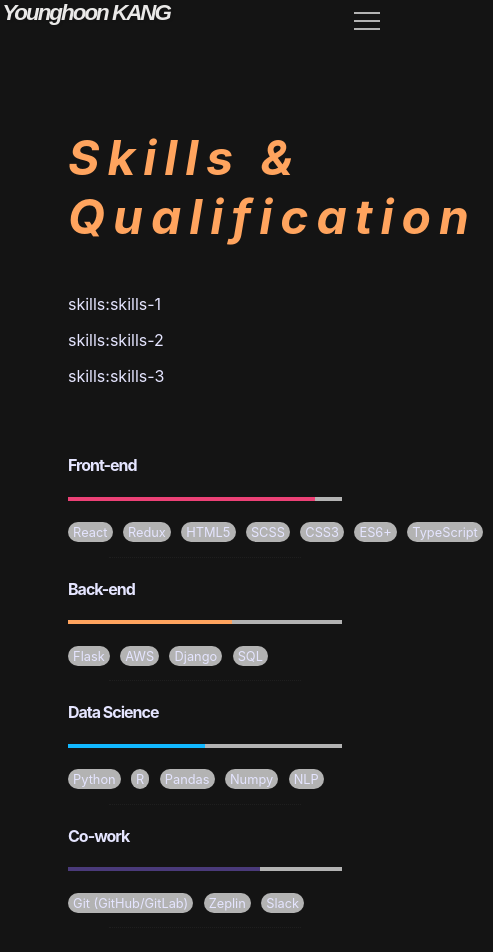
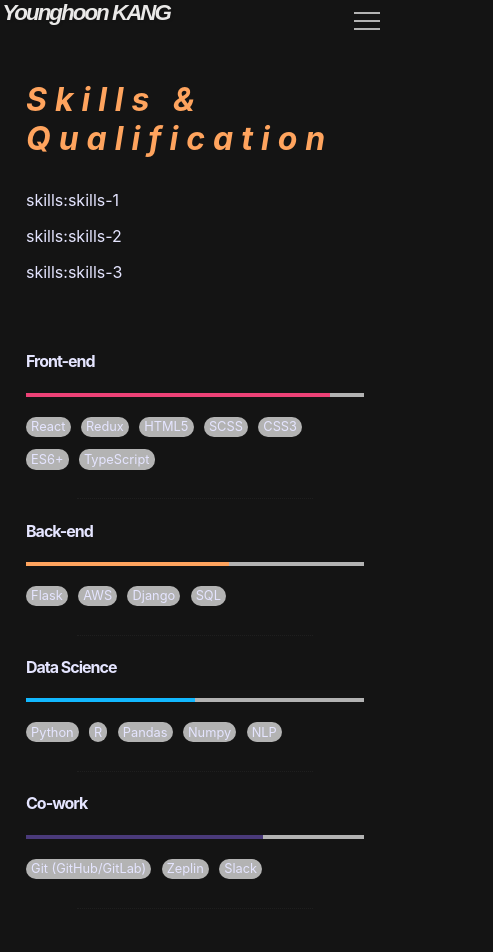
Before and after one commit to CityHopper/portfolio_react-ts, a React (Create React App) app: page /skills in a window 390 px wide. Shown: the top 952 px of the page, 493 px wide, since content can reach past the window. Built offline with nearby package versions, Linux system fonts and the light colour scheme; a web font is replaced by a local one.

Commit message:
Modify mobile responsive style

```diff
--- a/src/_index.scss
+++ b/src/_index.scss
@@ -45,6 +45,7 @@ h1 {
   display: flex;
   align-items: center;
   padding: 9rem 3rem;
+  overflow-x: hidden;
 
   .name-card {
     position: absolute;
@@ -58,6 +59,7 @@ h1 {
 
   h1 {
     font-size: 3em;
+    word-break: break-word;
     color: var(--main-color);
   }
 
@@ -201,15 +203,43 @@ $line-height: calc(#{$clip-height} - 5px);
     }
   }
 
+  .form {
+    width: 100%;
+    grid-row-gap: 0.5em;
+
+    label {
+      align-self: center;
+    }
+  }
 }
 
 
 @include mobile {
   .container {
     margin-left: 0;
-    width: calc(100vw - 6rem);
-    padding: 5rem 3rem;
+    width: calc(100vw - 2em);
+    height: calc(100% - 6em);
+    padding: 3rem 1rem;
+
+    h1 {
+      font-size: 2em;
+    }
+
+    &__half {
+      margin-left: 0;
+
+      p {
+        margin-right: 0;
+      }
+    }
   }
+
+  .navbar {
+    &__misc {
+      border-bottom: 1px solid var(--gray-100);
+    }
+  }
+
   .word-step {
     padding: 0;
   }
--- a/src/_skills.scss
+++ b/src/_skills.scss
@@ -11,6 +11,16 @@
     text-align: center;
     background-color: var(--sub-color);
     padding: 0.3em 0;
+  }
+
+  &__content {
+    &__summary {
+      width: 25%;
+    }
+    &__detail {
+      width: 75%;
+    }
+
   }
 }
 
@@ -33,13 +43,19 @@
     background-color: var(--blue-color);
   }
 
-  div {
+  &__group {
+
+    &__skills {
+      width: 100%;
+
       span {
         background-color: var(--gray-200);
         padding: 0.2em 0.4em;
         border-radius: 10px;
         margin-right: 0.8em;
+        margin-bottom: 1em;
         font-size: 0.8em;
+      }
     }
 
     footer {
@@ -67,5 +83,25 @@
 }
 
 @include media(tablet, mobile) {
+  .box {
+    width: calc(100% - 3em);
+    padding: 1em;
 
+    &__content {
+      flex-direction: column;
+      &__summary, &__detail{
+        width: 90%;
       }
+      &__summary {
+        text-align: center;
+      }
+
+      &__detail {
+        ul {
+          margin-block-start: 0;
+          //padding-left: 0;
+        }
+      }
+    }
+  }
+}
--- a/src/components/Career.tsx
+++ b/src/components/Career.tsx
@@ -36,12 +36,12 @@ function Career() {
             {company ? (company || []).map((com: any, id: number) => (
                     <section key={id} className={"box"}>
                         <h4 className={"box__title"}>{com.name}</h4>
-                        <div className={"flex__between"}>
-                            <div className="w--25">
+                        <div className={"box__content flex__between"}>
+                            <div className="box__content__summary">
                                 <h5>{com.role}</h5>
                                 <h5>{com.period}</h5>
                             </div>
-                            <div className={"w--75"}>
+                            <div className={"box__content__detail"}>
                                 {com.project ? (com.project || []).map((p: any, pn: number) => (
                                         <Fragment key={pn}>
                                             <h4>{p.title}</h4>
@@ -61,12 +61,12 @@ function Career() {
 
             <section className={"box"}>
                 <h4 className={"box__title"}>{education.name}</h4>
-                <div className={"flex__between"}>
-                    <div className={"w--25"}>
+                <div className={"box__content flex__between"}>
+                    <div className={"box__content__summary"}>
                         <h5>{education && education.association}</h5>
                         <h5>2019.11 ~ 2020.06</h5>
                     </div>
-                    <div className={"w--75"}>
+                    <div className={"box__content__detail"}>
                         <ul>
                             {education ? (education.content || []).map((e: string, eid: number) => (
                                 <li key={`${eid}`}>{e}</li>)) : null}
--- a/src/components/Skills.tsx
+++ b/src/components/Skills.tsx
@@ -1,7 +1,7 @@
 import "_skills.scss"
 import {useTranslation} from "react-i18next";
 
-function Skills () {
+function Skills() {
     const [t] = useTranslation();
 
     interface skill {
@@ -11,9 +11,9 @@ function Skills () {
     }
 
     let skillList: Array<skill> = [
-        {name: "Front-end", level: 90, item:["React", "Redux", "HTML5", "SCSS", "CSS3", "ES6+", "TypeScript"]},
-        {name: "Back-end", level: 60, item:["Flask", "AWS", "Django", "SQL"]},
-        {name: "Data Science", level: 50, item:["Python", "R", "Pandas", "Numpy", "NLP"]},
+        {name: "Front-end", level: 90, item: ["React", "Redux", "HTML5", "SCSS", "CSS3", "ES6+", "TypeScript"]},
+        {name: "Back-end", level: 60, item: ["Flask", "AWS", "Django", "SQL"]},
+        {name: "Data Science", level: 50, item: ["Python", "R", "Pandas", "Numpy", "NLP"]},
         {name: "Co-work", level: 70, item: ["Git (GitHub/GitLab)", "Zeplin", "Slack"]}
     ]
 
@@ -33,15 +33,17 @@ function Skills () {
             </section>
             <section className={"container__half"}>
                 <div className={"chart"}>
-                { skillList.map((i: any, id: number) => (
-                    <div key={id}>
+                    {skillList.map((i: any, id: number) => (
+                        <div className={"chart__group"} key={id}>
                             <h4>{i.name}</h4>
                             <footer>
-                            <div style={{width: `${i.level}%`}} />
+                                <div style={{width: `${i.level}%`}}/>
                             </footer>
-                        {i.item.map((itm:string, itmId:number) => (
+                            <div className={"chart__group__skills flex__start flex__wrap"}>
+                                {i.item.map((itm: string, itmId: number) => (
                                     <span key={itmId} className={""}>{itm}</span>
                                 ))}
+                            </div>
                             <hr/>
                         </div>
                     ))
```
Lines whose indentation alone changed are shown as unchanged.
